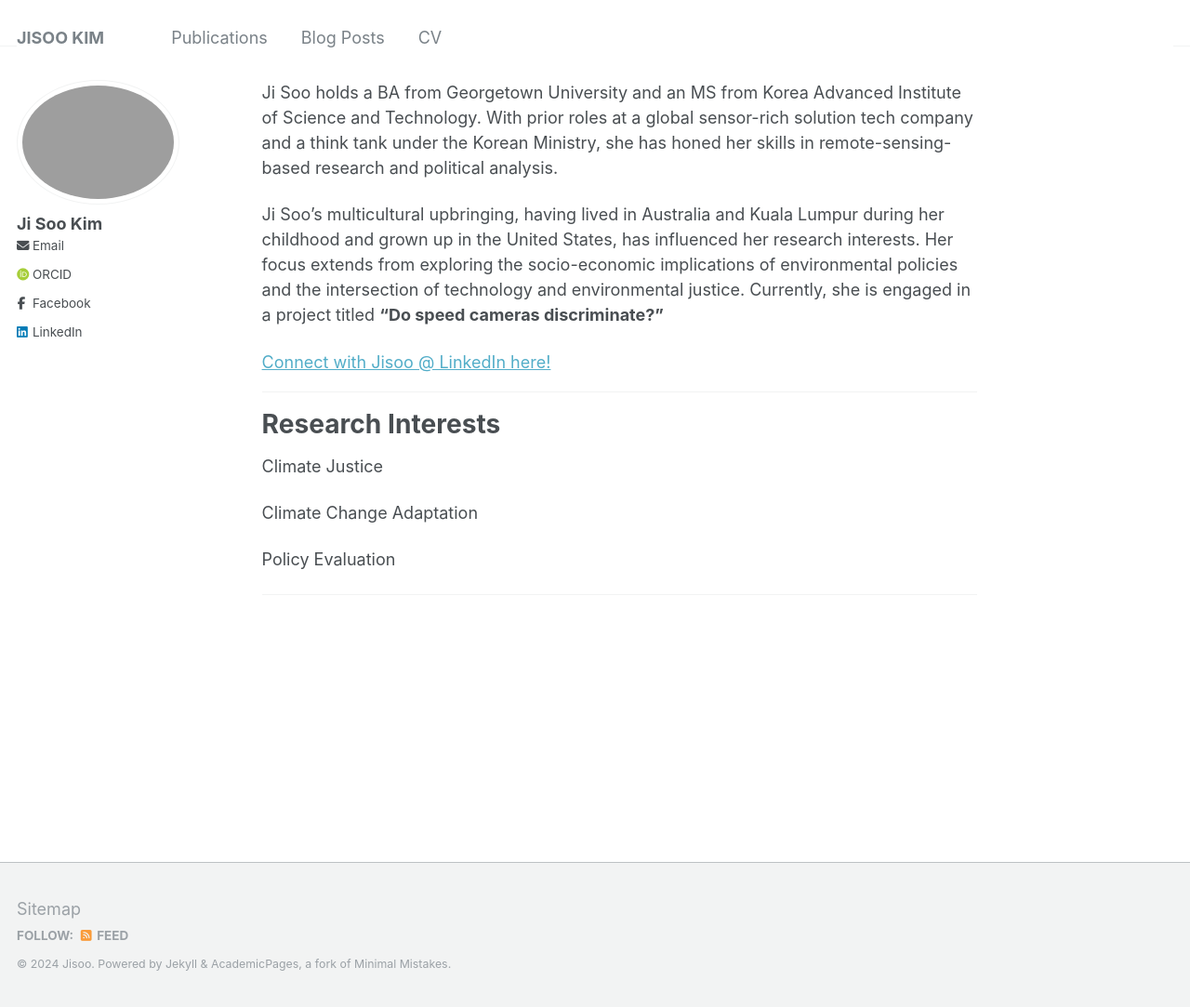
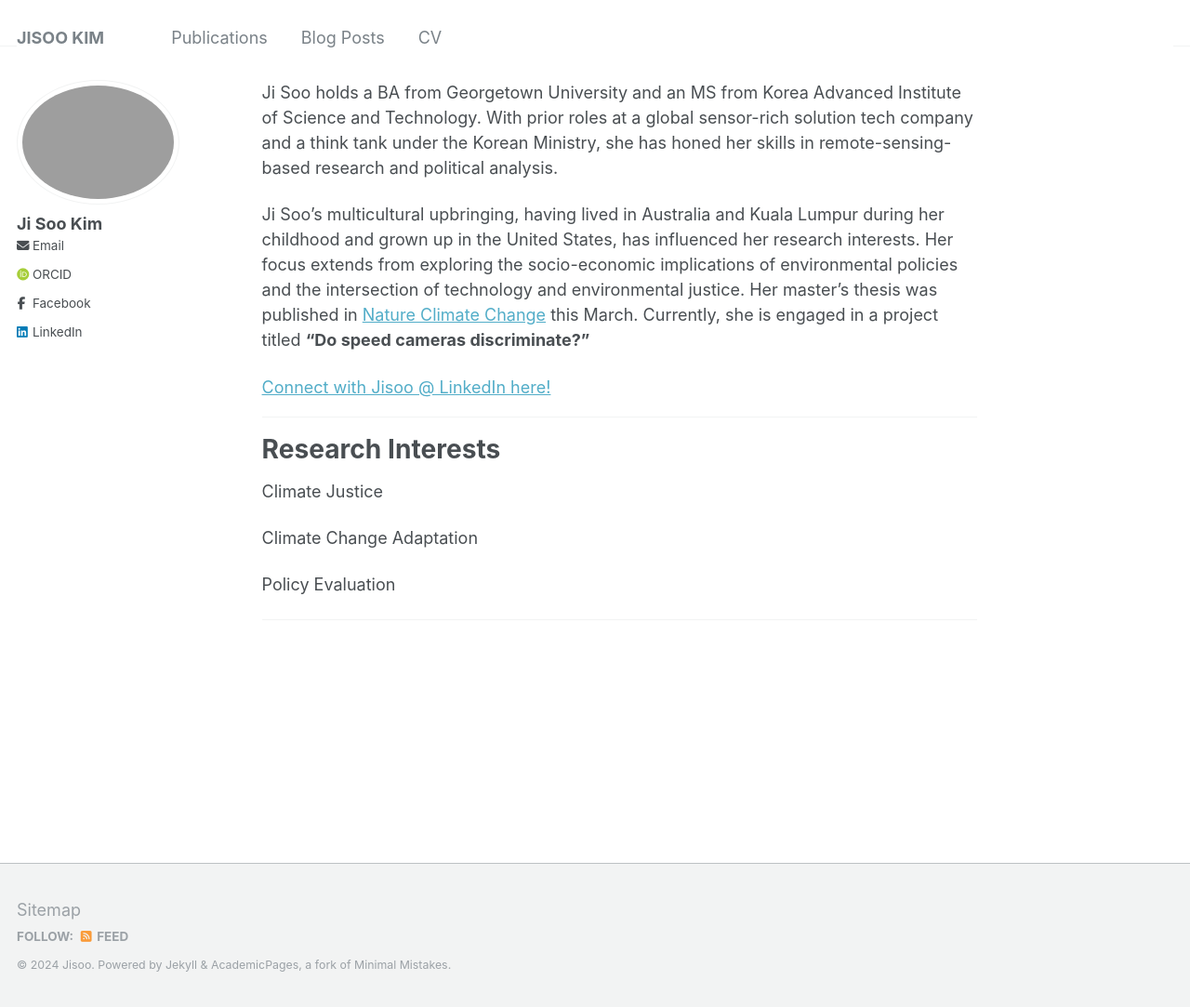
Before and after one commit to jk-jisookim/jk-jisookim.github.io, a Jekyll site: the page built from _pages/about.md, in a window 1280 px wide and 1083 px high. Shown: the whole window at 93% size. Built offline with Jekyll 4.4.1, drawn with Linux system fonts in a browser that asks for light colours; some web fonts are replaced; comment, search, counter and statistics services are not loaded.

Commit message:
Update about.md

```diff
--- a/_pages/about.md
+++ b/_pages/about.md
@@ -8,7 +8,7 @@ redirect_from:
 
 Ji Soo holds a BA from Georgetown University and an MS from Korea Advanced Institute of Science and Technology. With prior roles at a global sensor-rich solution tech company and a think tank under the Korean Ministry, she has honed her skills in remote-sensing-based research and political analysis.
 
-Ji Soo's multicultural upbringing, having lived in Australia and Kuala Lumpur during her childhood and grown up in the United States, has influenced her research interests. Her focus extends from exploring the socio-economic implications of environmental policies and the intersection of technology and environmental justice. Currently, she is engaged in a project titled <b>"Do speed cameras discriminate?"</b>
+Ji Soo's multicultural upbringing, having lived in Australia and Kuala Lumpur during her childhood and grown up in the United States, has influenced her research interests. Her focus extends from exploring the socio-economic implications of environmental policies and the intersection of technology and environmental justice. Her master's thesis was published in <a href="https://www.nature.com/articles/s41558-024-01980-w">Nature Climate Change</a> this March. Currently, she is engaged in a project titled <b>"Do speed cameras discriminate?"</b>
 
 <script src="https://platform.linkedin.com/badges/js/profile.js" async defer type="text/javascript"></script>
 <div class="badge-base LI-profile-badge" data-locale="en_US" data-size="large" data-theme="light" data-type="HORIZONTAL" data-vanity="jisoo-k-472323163" data-version="v1"><a class="badge-base__link LI-simple-link" href="www.linkedin.com/in/jisoo-k-472323163">Connect with Jisoo @ LinkedIn here!</a></div>
```
